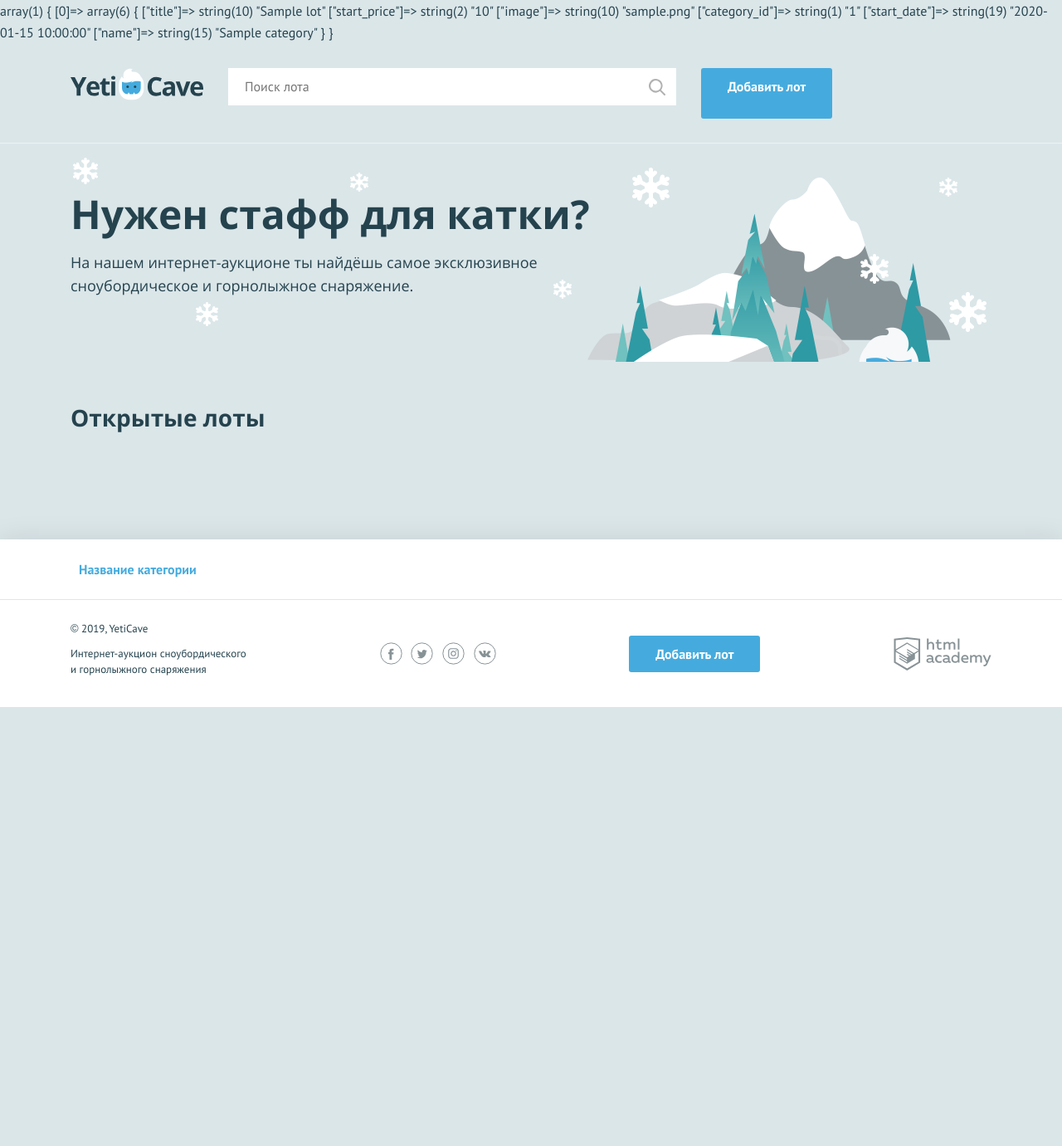
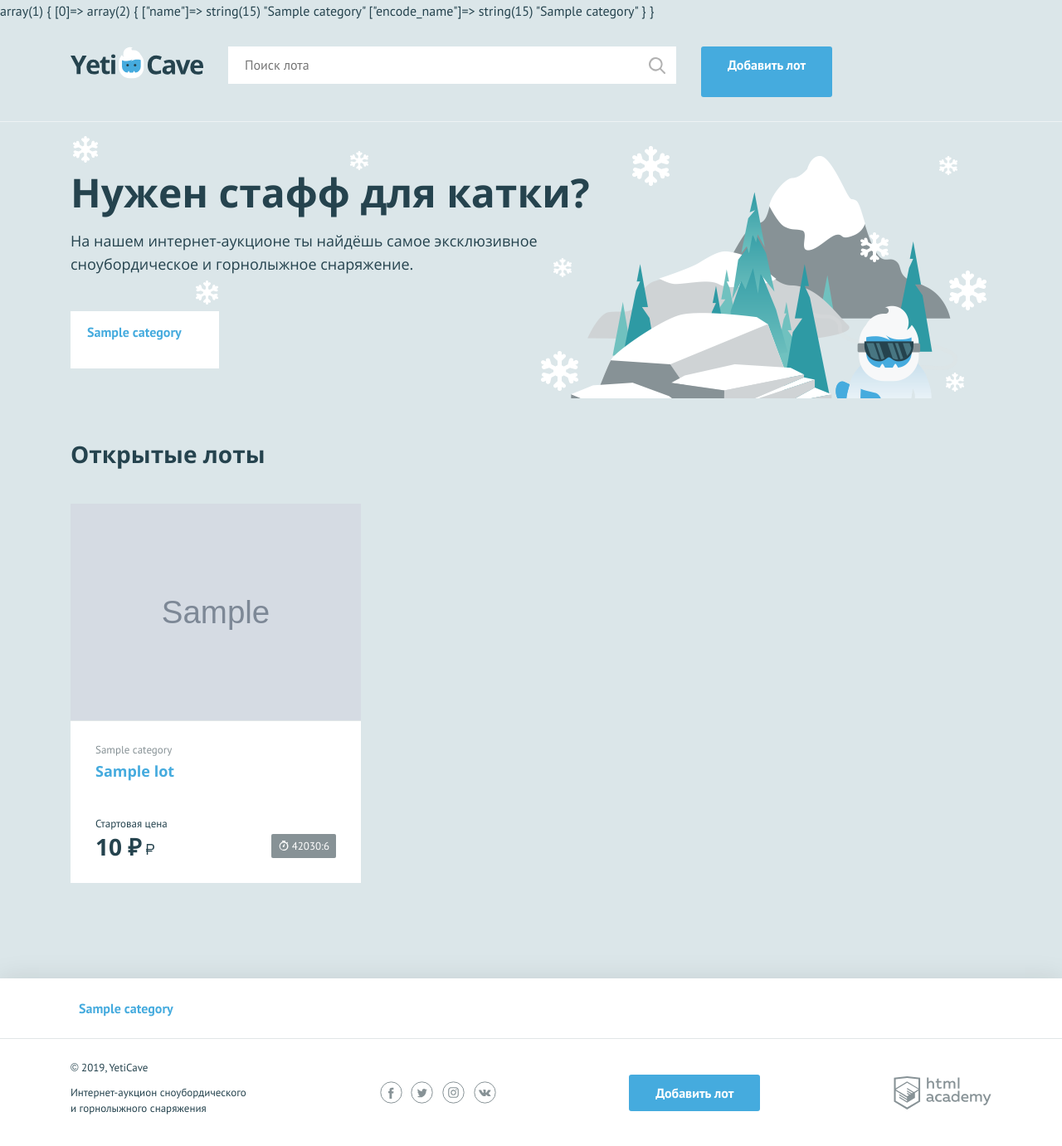
Before and after one commit to uzhas76064/yeticave, a PHP site: page / in a window 1280 px wide. Shown: the whole page at 83% size. Before the commit the page ends 852 px from the top, so only its background shows below. Run offline with PHP 8.4, Linux system fonts and the light colour scheme; tables that the repository leaves empty hold one stand-in row (values such as "Sample post"); grey boxes marked "Sample" are stand-in pictures; data that the repository does not hold is empty.

Commit message:
загрузка категорий и лотов из БД

```diff
--- a/database.php
+++ b/database.php
@@ -1,13 +1,26 @@
 <?php
 $con = mysqli_connect("127.127.126.50", "root", "", "yeticave");
-$sql_lots = "select l.title, l.start_price, l.image, l.category_id, l.start_date, c.name from lots l
-        join categories c on l.category_id = c.id";
-$result = mysqli_query($con, $sql_lots);
-
-if (!$result) {
-    print ("Error: " . mysqli_connect_error());
+if (!$con) {
+    die("Connection failed: " . mysqli_connect_error());
 }
 
-$lots = mysqli_fetch_all($result, MYSQLI_ASSOC);
+$sql_lots = "SELECT l.title, l.start_price, l.image, l.category_id, l.start_date, c.name FROM lots l
+            JOIN categories c ON l.category_id = c.id
+            ORDER BY l.start_date DESC";
+$result_lots = mysqli_query($con, $sql_lots);
+if (!$result_lots) {
+    die("Error: " . mysqli_error($con));
+}
 
-var_dump($lots);
+$lots = mysqli_fetch_all($result_lots, MYSQLI_ASSOC);
+
+// Запрос для получения категорий
+$sql_categories = "SELECT name, encode_name FROM categories";
+$result_categories = mysqli_query($con, $sql_categories);
+if (!$result_categories) {
+    die("Error: " . mysqli_error($con));
+}
+
+$categories = mysqli_fetch_all($result_categories, MYSQLI_ASSOC);
+
+var_dump($categories);
--- a/index.php
+++ b/index.php
@@ -6,7 +6,7 @@ require_once("database.php");
 
 $page_content = include_template("main.php", [
     "categories" => $categories,
-    "goods" => $goods
+    "lots" => $lots
 ]);
 $layout_content = include_template("layout.php", [
     "content" => $page_content,
--- a/templates/layout.php
+++ b/templates/layout.php
@@ -40,9 +40,11 @@
     <nav class="nav">
         <ul class="nav__list container">
             <!--заполните этот список из массива категорий-->
-            <li class="nav__item">
-                <a href="pages/all-lots.html">Название категории</a>
-            </li>
+            <?php foreach ($categories as $category): ?>
+                <li class="nav__item">
+                    <a href="pages/all-lots.html"><?=$category['name']?></a>
+                </li>
+            <?php endforeach; ?>
         </ul>
     </nav>
     <div class="main-footer__bottom container">
--- a/templates/main.php
+++ b/templates/main.php
@@ -4,8 +4,8 @@
     <p class="promo__text">На нашем интернет-аукционе ты найдёшь самое эксклюзивное сноубордическое и горнолыжное снаряжение.</p>
     <ul class="promo__list">
         <?php foreach ($categories as $key => $category): ?>
-        <li class="promo__item promo__item--<?=$key?>">
-            <a class="promo__link" href="pages/all-lots.html"><?=$category?></a>
+        <li class="promo__item promo__item--<?=$category['encode_name']?>">
+            <a class="promo__link" href="pages/all-lots.html"><?=$category['name']?></a>
         </li>
         <?php endforeach; ?>
     </ul>
@@ -16,21 +16,21 @@
     </div>
     <ul class="lots__list">
         <!--заполните этот список из массива с товарами-->
-        <?php foreach ($goods as $key=>$item): ?>
+        <?php foreach ($lots as $key=>$lot): ?>
         <li class="lots__item lot">
             <div class="lot__image">
-                <img src="<?=htmlspecialchars($item["image"])?>" width="350" height="260" alt="">
+                <img src="<?=htmlspecialchars($lot["image"])?>" width="350" height="260" alt="">
             </div>
             <div class="lot__info">
-                <span class="lot__category"><?=htmlspecialchars($item["name"])?></span>
-                <h3 class="lot__title"><a class="text-link" href="pages/lot.html"><?=htmlspecialchars($item["title"])?></a></h3>
+                <span class="lot__category"><?=htmlspecialchars($lot["name"])?></span>
+                <h3 class="lot__title"><a class="text-link" href="pages/lot.html"><?=htmlspecialchars($lot["title"])?></a></h3>
                 <div class="lot__state">
                     <div class="lot__rate">
                         <span class="lot__amount">Стартовая цена</span>
-                        <span class="lot__cost"><?=format_num(htmlspecialchars($item["start_price"]))?><b class="rub">р</b></span>
+                        <span class="lot__cost"><?=format_num(htmlspecialchars($lot["start_price"]))?><b class="rub">р</b></span>
                     </div>
                     <div class="lot__timer timer">
-                        <?= get_date_range($item['start_date']) ?>
+                        <?= get_date_range($lot['start_date']) ?>
                     </div>
 
                 </div>
```
